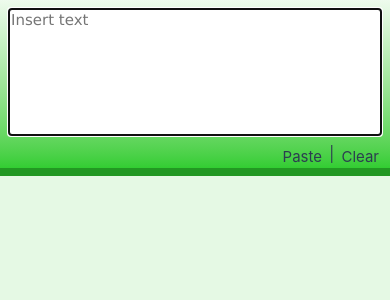
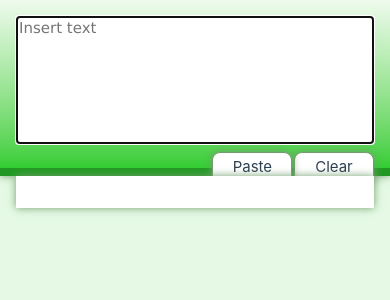
Before and after one commit to TheRabbit42/fic-check, a Vue app: page / in a window 390 px wide. Shown: the top 300 px of the page. Built offline with nearby package versions, Linux system fonts and the light colour scheme.

Commit message:
mobile css improvements

```diff
--- a/src/App.vue
+++ b/src/App.vue
@@ -89,7 +89,8 @@ function renderParagraph(paragraph) {
         <div class="col-span-8">
           <textarea v-model="input" autofocus placeholder="Insert text"></textarea>
           <nav>
-            <a href="#" @click="clear">Clear</a><span>&nbsp;|&nbsp;</span><a href="#" @click="paste">Paste</a>
+            <a href="#" @click="clear">Clear</a>
+            <a href="#" @click="paste">Paste</a>
           </nav>
         </div>
 
--- a/src/assets/desktop.scss
+++ b/src/assets/desktop.scss
@@ -41,7 +41,6 @@
   }
 
   aside {
-    background: white;
     border-radius: 0 0 1rem 1rem;
     margin-top: -4rem;
     padding: 2rem 1rem 1rem 1rem;
@@ -54,10 +53,6 @@
       margin-top: 0.5rem;
       padding: 1rem;
     }
-  }
-
-  header, aside, main, article {
-    box-shadow: 0 0 0.5rem var(--color-shadow);
   }
 
   textarea {
--- a/src/assets/main.scss
+++ b/src/assets/main.scss
@@ -14,6 +14,10 @@ body {
   margin: 0 auto;
 }
 
+header, aside, main, article {
+  box-shadow: 0 0 0.5rem var(--color-shadow);
+}
+
 header {
   border-style: solid;
   border-width: 0 0 0.5rem 0;
@@ -27,6 +31,15 @@ header {
 
   nav > * {
     float: right;
+  }
+
+  nav a {
+    display: inline-block;
+    background: white;
+    border: 1px solid var(--color-shadow);
+    box-shadow: 0 0 0.5rem var(--color-shadow);
+    width: 5rem;
+    text-align: center;
   }
 }
 
@@ -53,7 +66,7 @@ a, .green {
 }
 
 a:hover {
-  background-color: var(--color-primary);
+  background-color: var(--color-page);
   cursor: pointer
 }
 
@@ -72,6 +85,8 @@ a:hover {
 }
 
 aside {
+  background: white;
+
   .success, .warning, .error {
     &:before {
       display: inline-block;
--- a/src/assets/mobile.scss
+++ b/src/assets/mobile.scss
@@ -12,10 +12,23 @@
   }
 
   header {
-    padding: 0.5rem;
+    padding: 1rem;
   }
 
   .placeholder-text {
     display: none;
   }
+
+  nav a {
+    border-radius: 0.5rem 0.5rem 0 0;
+    margin: 0.1rem 0 0 0.1rem;
+
+    &:hover {
+      box-shadow: inset 0 0 5px rgba(255, 255, 255, 1);
+    }
+
+    &:active {
+      box-shadow: inset 0 0 5px rgba(128, 128, 128, 1);
+    }
+  }
 }
```
